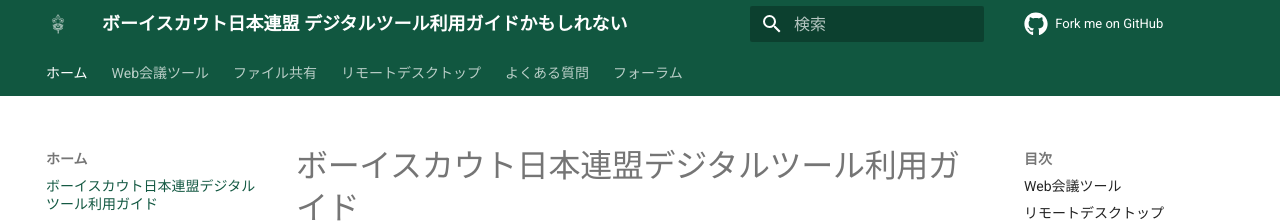
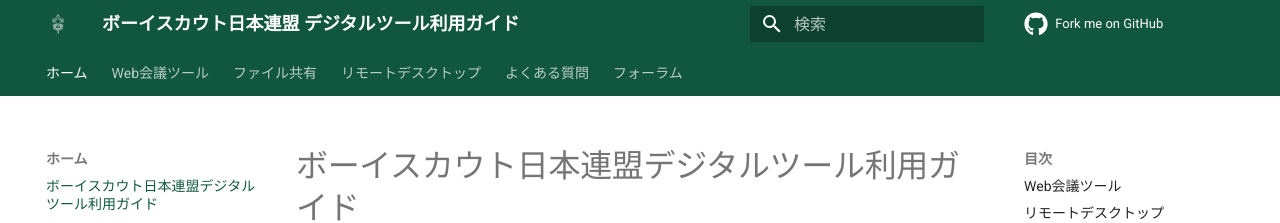
Before and after one commit to Scout-Association-of-Japan/DX-promotion-guidelines, an MkDocs documentation site: the page built from docs/index.md, in a window 1280 px wide. Shown: the top 223 px of the page. Built offline with MkDocs 1.6.1 and Material for MkDocs 9.7.7, drawn with Linux system fonts in a browser that asks for light colours; comment, search, counter and statistics services are not loaded.

Commit message:
Update mkdocs.yml
元に戻す

```diff
--- a/mkdocs.yml
+++ b/mkdocs.yml
@@ -1,4 +1,4 @@
-site_name: ボーイスカウト日本連盟 デジタルツール利用ガイドかもしれない
+site_name: ボーイスカウト日本連盟 デジタルツール利用ガイド
 theme:
   name: material
   language: ja
```
